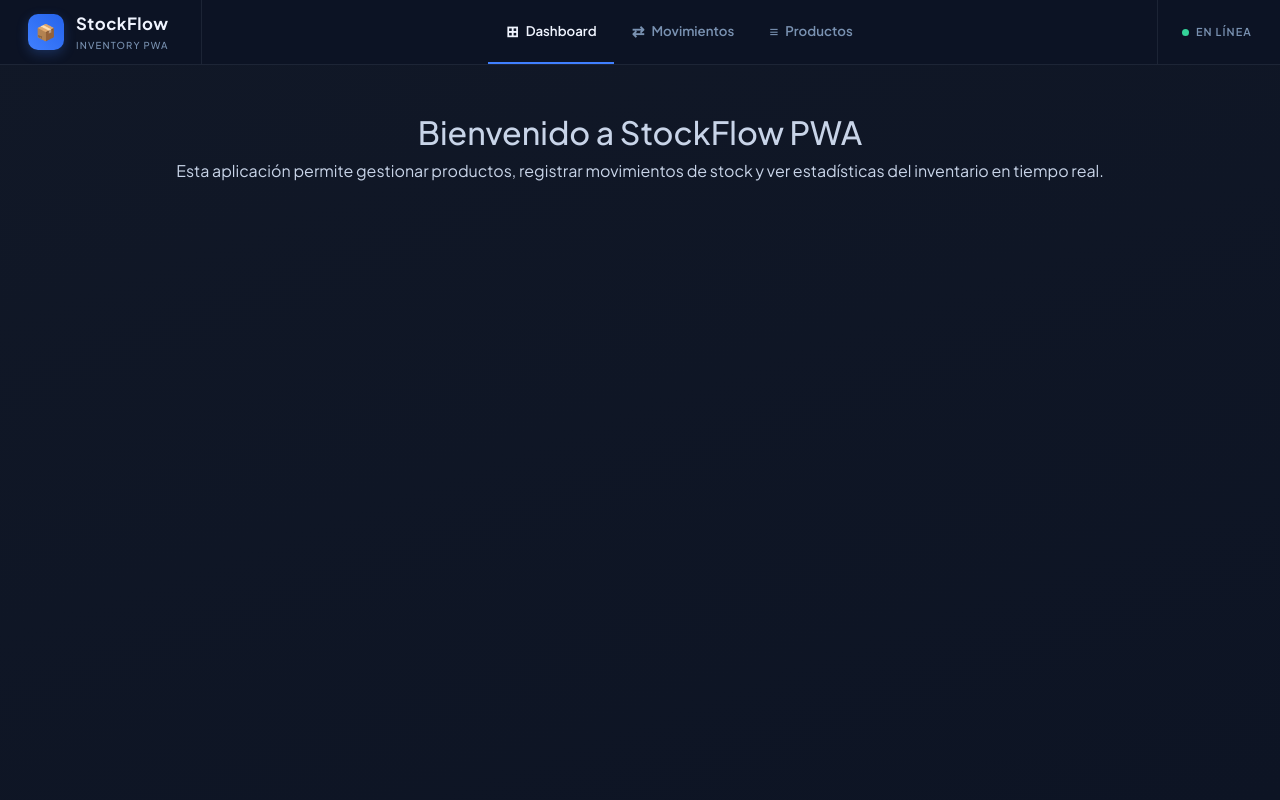
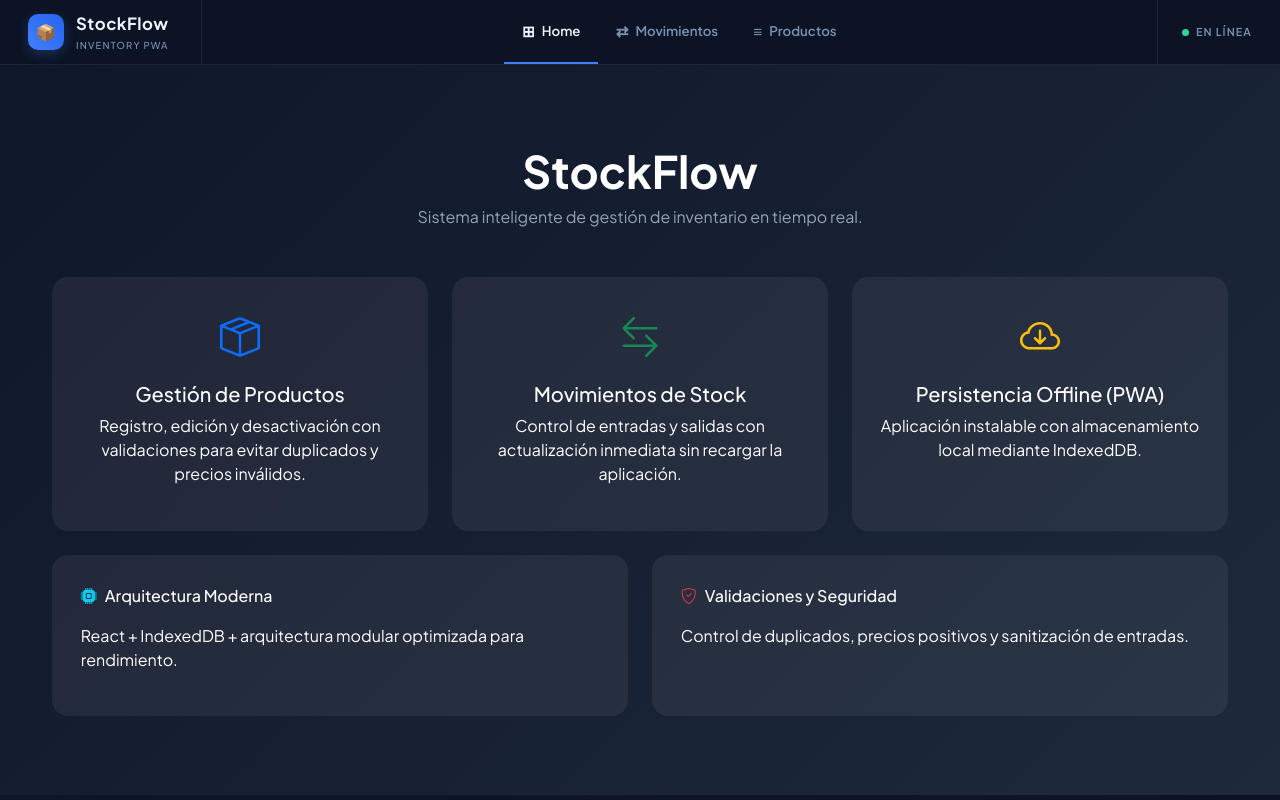
Before and after one commit to ChristianDonoso23/PRY_GESTOR_INVENTARIO_PIC, a React (Vite) app: page / in a window 1280 px wide. Built offline with nearby package versions, Linux system fonts and the light colour scheme.

Commit message:
feat: agregar íconos de Bootstrap y mejorar el diseño de la página de inicio

```diff
--- a/dev-dist/sw.js
+++ b/dev-dist/sw.js
@@ -79,7 +79,7 @@ define(['./workbox-5a5d9309'], (function (workbox) { 'use strict';
    */
   workbox.precacheAndRoute([{
     "url": "index.html",
-    "revision": "0.4tnrv3a558o"
+    "revision": "0.nmj0e6d7rc4"
   }], {});
   workbox.cleanupOutdatedCaches();
   workbox.registerRoute(new workbox.NavigationRoute(workbox.createHandlerBoundToURL("index.html"), {
--- a/package.json
+++ b/package.json
@@ -11,6 +11,7 @@
   },
   "dependencies": {
     "bootstrap": "^5.3.8",
+    "bootstrap-icons": "^1.13.1",
     "idb": "^8.0.3",
     "react": "^19.2.0",
     "react-dom": "^19.2.0",
--- a/src/App.css
+++ b/src/App.css
@@ -798,3 +798,86 @@ body {
 .col-lg-6 > .sf-history-card {
   min-height: 100%;
 }
+
+.sf-hamburger {
+    display: none;
+    background: none;
+    border: none;
+    font-size: 1.8rem;
+    color: white;
+}
+
+/* Mobile */
+@media (max-width: 768px) {
+
+    .sf-hamburger {
+        display: block;
+    }
+
+    .sf-nav-links {
+        position: absolute;
+        top: 70px;
+        left: 0;
+        width: 100%;
+        flex-direction: column;
+        background: #1e1e1e;
+        padding: 1rem;
+        display: none;
+    }
+
+    .sf-nav-links.open {
+        display: flex;
+    }
+
+    .sf-badge {
+        display: none;
+    }
+}
+
+.sf-home {
+    height: calc(100vh - 70px);
+    background: linear-gradient(135deg, #0f172a, #1e293b);
+    color: white;
+    display: flex;
+    align-items: center;
+}
+
+.sf-home-container {
+    width: 100%;
+    max-width: 1200px;
+}
+
+.sf-hero {
+    text-align: center;
+    margin-bottom: 3rem;
+}
+
+.sf-title {
+    font-size: 2.8rem;
+    font-weight: 700;
+    color: #ffffff;
+}
+
+.sf-subtitle {
+    color: #94a3b8;
+    margin-top: 0.5rem;
+}
+
+.sf-feature-card,
+.sf-info-card {
+    background: rgba(255, 255, 255, 0.06);
+    padding: 1.8rem;
+    border-radius: 16px;
+    height: 100%;
+    transition: transform 0.25s ease, box-shadow 0.25s ease;
+}
+
+.sf-feature-card:hover,
+.sf-info-card:hover {
+    transform: translateY(-6px);
+    box-shadow: 0 10px 25px rgba(0, 0, 0, 0.35);
+}
+
+.sf-icon i {
+    font-size: 2.5rem;
+}
--- a/src/components/Navbar.jsx
+++ b/src/components/Navbar.jsx
@@ -1,20 +1,29 @@
 import { Link, useLocation } from 'react-router-dom'
+import { useState } from 'react'
 
 const navLinks = [
-    { to: '/',          label: 'Dashboard',   icon: '⊞' },
-    { to: '/crud',      label: 'Movimientos', icon: '⇄' },
-    { to: '/productos', label: 'Productos',   icon: '≡' },
+    { to: '/', label: 'Home', icon: '⊞' },
+    { to: '/crud', label: 'Movimientos', icon: '⇄' },
+    { to: '/productos', label: 'Productos', icon: '≡' },
 ]
 
 function Navbar() {
     const { pathname } = useLocation()
+    const [isOpen, setIsOpen] = useState(false)
+
+    const toggleMenu = () => {
+        setIsOpen(!isOpen)
+    }
+
+    const closeMenu = () => {
+        setIsOpen(false)
+    }
 
     return (
         <nav className="sf-navbar">
             <div className="sf-navbar-inner container-fluid">
 
-                {/* Brand */}
-                <Link to="/" className="sf-brand navbar-brand">
+                <Link to="/" className="sf-brand navbar-brand" onClick={closeMenu}>
                     <div className="sf-brand-icon">📦</div>
                     <div>
                         StockFlow
@@ -22,12 +31,17 @@ const navLinks = [
                     </div>
                 </Link>
 
-                {/* Links */}
-                <ul className="sf-nav-links">
+                {/* Botón hamburguesa */}
+                <button className="sf-hamburger" onClick={toggleMenu}>
+                    ☰
+                </button>
+
+                <ul className={`sf-nav-links ${isOpen ? 'open' : ''}`}>
                     {navLinks.map(({ to, label, icon }) => (
                         <li key={to} className="sf-nav-item">
                             <Link
                                 to={to}
+                                onClick={closeMenu}
                                 className={`sf-nav-link${pathname === to ? ' active' : ''}`}
                             >
                                 <span className="sf-nav-icon">{icon}</span>
@@ -37,7 +51,6 @@ const navLinks = [
                     ))}
                 </ul>
 
-                {/* Status */}
                 <div className="sf-badge">
                     <div className="sf-status-dot" />
                     <span className="sf-status-text">En línea</span>
--- a/src/main.jsx
+++ b/src/main.jsx
@@ -3,6 +3,7 @@ import ReactDOM from 'react-dom/client'
 import App from './App'
 import { registerSW } from 'virtual:pwa-register'
 import 'bootstrap/dist/css/bootstrap.min.css'
+import 'bootstrap-icons/font/bootstrap-icons.css';
 import './App.css'
 
 registerSW({ immediate: true })
--- a/src/pages/Home.jsx
+++ b/src/pages/Home.jsx
@@ -1,8 +1,89 @@
 function Home() {
     return (
-        <div className="container py-5 text-center">
-        <h2>Bienvenido a StockFlow PWA</h2>
-        <p>Esta aplicación permite gestionar productos, registrar movimientos de stock y ver estadísticas del inventario en tiempo real.</p>
+        <div className="sf-home">
+
+            <div className="sf-home-container container">
+
+                <div className="sf-hero">
+                    <h1 className="sf-title">StockFlow</h1>
+                    <p className="sf-subtitle">
+                        Sistema inteligente de gestión de inventario en tiempo real.
+                    </p>
+                </div>
+
+                <div className="row g-4 mb-4">
+
+                    <div className="col-md-4">
+                        <div className="sf-feature-card text-center">
+                            <div className="sf-icon mb-3">
+                                <i className="bi bi-box-seam text-primary"></i>
+                            </div>
+                            <h5>Gestión de Productos</h5>
+                            <p>
+                                Registro, edición y desactivación con validaciones
+                                para evitar duplicados y precios inválidos.
+                            </p>
+                        </div>
+                    </div>
+
+                    <div className="col-md-4">
+                        <div className="sf-feature-card text-center">
+                            <div className="sf-icon mb-3">
+                                <i className="bi bi-arrow-left-right text-success"></i>
+                            </div>
+                            <h5>Movimientos de Stock</h5>
+                            <p>
+                                Control de entradas y salidas con actualización inmediata
+                                sin recargar la aplicación.
+                            </p>
+                        </div>
+                    </div>
+
+                    <div className="col-md-4">
+                        <div className="sf-feature-card text-center">
+                            <div className="sf-icon mb-3">
+                                <i className="bi bi-cloud-arrow-down text-warning"></i>
+                            </div>
+                            <h5>Persistencia Offline (PWA)</h5>
+                            <p>
+                                Aplicación instalable con almacenamiento local mediante IndexedDB.
+                            </p>
+                        </div>
+                    </div>
+
+                </div>
+
+                <div className="row g-4">
+
+                    <div className="col-md-6">
+                        <div className="sf-info-card">
+                            <div className="d-flex align-items-center mb-3">
+                                <i className="bi bi-cpu-fill text-info me-2"></i>
+                                <h6 className="mb-0">Arquitectura Moderna</h6>
+                            </div>
+                            <p>
+                                React + IndexedDB + arquitectura modular optimizada
+                                para rendimiento.
+                            </p>
+                        </div>
+                    </div>
+
+                    <div className="col-md-6">
+                        <div className="sf-info-card">
+                            <div className="d-flex align-items-center mb-3">
+                                <i className="bi bi-shield-check text-danger me-2"></i>
+                                <h6 className="mb-0">Validaciones y Seguridad</h6>
+                            </div>
+                            <p>
+                                Control de duplicados, precios positivos y sanitización
+                                de entradas.
+                            </p>
+                        </div>
+                    </div>
+
+                </div>
+
+            </div>
         </div>
     )
 }
```
Also changed, not shown: 1 other file (tests, documents, lock files or other folders). Lines whose indentation alone changed are shown as unchanged.
